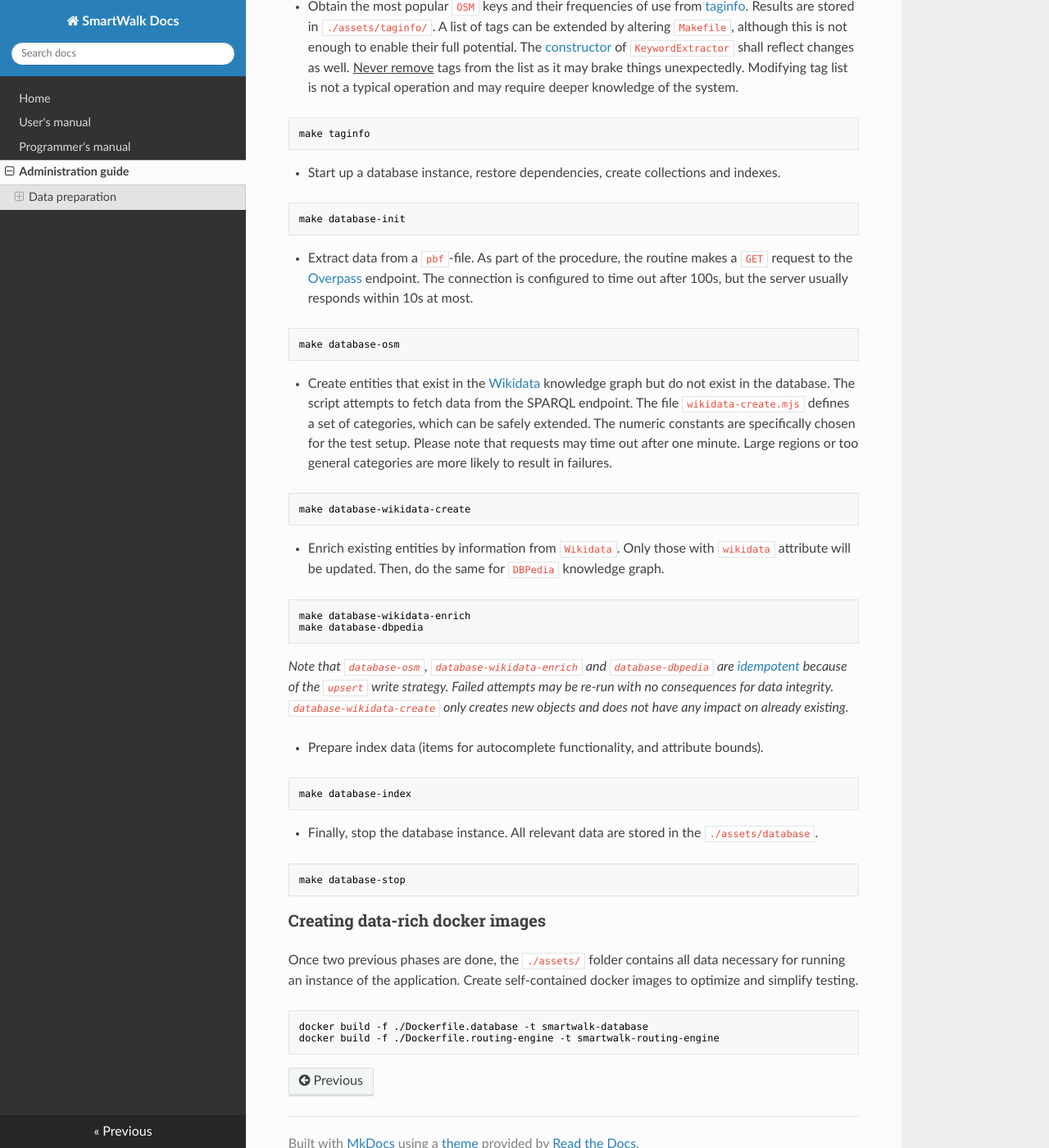
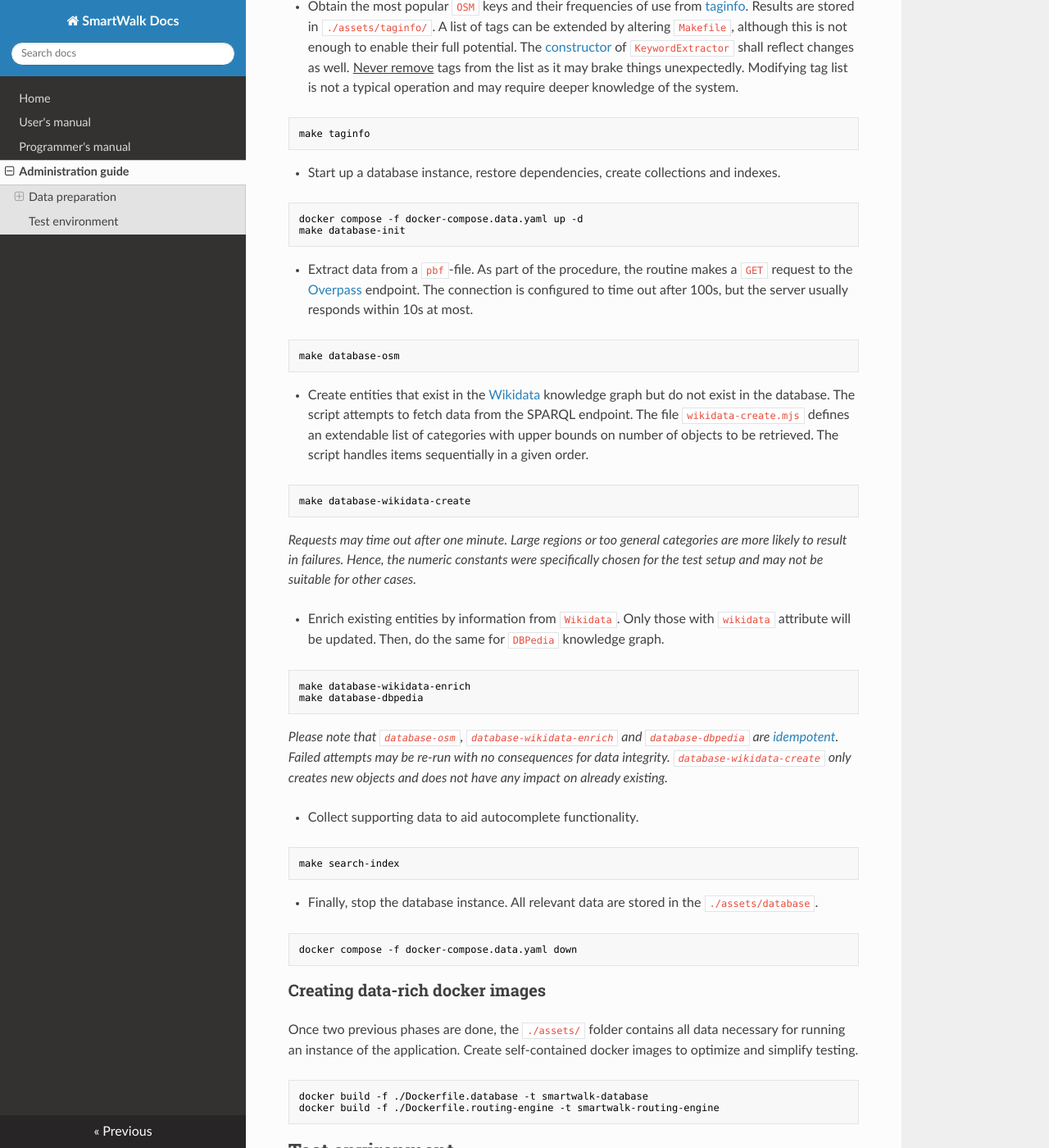
Before and after one commit to zhukovdm/smartwalk, an MkDocs documentation site: the page built from docs/content/admin.md, in a window 1280 px wide and 1400 px high, scrolled down 1250 px. Shown: the whole window at 82% size. Built offline with MkDocs 1.6.1, drawn with Linux system fonts in a browser that asks for light colours; nearby versions of some CDN libraries; some of the changed text lies outside the part shown.

Commit message:
update search index build

````diff
--- a/docs/content/admin.md
+++ b/docs/content/admin.md
@@ -32,7 +32,7 @@
 
 - Generate data for a routing engine via `make routing-engine`. The command pulls the [docker image](https://hub.docker.com/r/osrm/osrm-backend/) and builds a search structure in several consecutive phases. The results are stored in the `./assets/routing-engine/`.
 
-*Note that an instance of OSRM can use only one `osrm`-file at a time. This limitation can be overcome via merging (see [osmosis](https://gis.stackexchange.com/a/242880)). Furthermore, routing data can be extracted for different countries and kept in the same folder as long as original `pbf`-files have distinct names, a particular region can be decided later.*
+*An instance of OSRM can use [only one](https://help.openstreetmap.org/questions/64867/osrm-routed-for-multiple-countries) `osrm`-file at a time. This limitation can be overcome via merging (see [osmosis](https://gis.stackexchange.com/a/242880)). Furthermore, routing data can be extracted for different countries and kept in the same folder as long as original `pbf`-files have distinct names, a particular region can be decided later.*
 
 ### Dataset ingestion
 
@@ -45,6 +45,7 @@
 - Start up a database instance, restore dependencies, create collections and indexes.
 
 ```bash
+docker compose -f docker-compose.data.yaml up -d
 make database-init
 ```
 
@@ -54,11 +55,13 @@
 make database-osm
 ```
 
-- Create entities that exist in the [Wikidata](https://www.wikidata.org/wiki/Wikidata:Main_Page) knowledge graph but do not exist in the database. The script attempts to fetch data from the SPARQL endpoint. The file `wikidata-create.mjs` defines a set of categories, which can be safely extended. The numeric constants are specifically chosen for the test setup. Please note that requests may time out after one minute. Large regions or too general categories are more likely to result in failures.
+- Create entities that exist in the [Wikidata](https://www.wikidata.org/wiki/Wikidata:Main_Page) knowledge graph but do not exist in the database. The script attempts to fetch data from the SPARQL endpoint. The file `wikidata-create.mjs` defines an extendable list of categories with upper bounds on number of objects to be retrieved. The script handles items sequentially in a given order.
 
 ```bash
 make database-wikidata-create
 ```
+
+*Requests may time out after one minute. Large regions or too general categories are more likely to result in failures. Hence, the numeric constants were specifically chosen for the test setup and may not be suitable for other cases.*
 
 - Enrich existing entities by information from `Wikidata`. Only those with `wikidata` attribute will be updated. Then, do the same for `DBPedia` knowledge graph.
 
@@ -67,18 +70,18 @@
 make database-dbpedia
 ```
 
-*Note that `database-osm`, `database-wikidata-enrich` and `database-dbpedia` are [idempotent](https://en.wikipedia.org/wiki/Idempotence#Idempotent_functions) because of the `upsert` write strategy. Failed attempts may be re-run with no consequences for data integrity. `database-wikidata-create` only creates new objects and does not have any impact on already existing.*
+*Please note that `database-osm`, `database-wikidata-enrich` and `database-dbpedia` are [idempotent](https://en.wikipedia.org/wiki/Idempotence#Idempotent_functions). Failed attempts may be re-run with no consequences for data integrity. `database-wikidata-create` only creates new objects and does not have any impact on already existing.*
 
-- Prepare index data (items for autocomplete functionality, and attribute bounds).
+- Collect supporting data to aid autocomplete functionality.
 
 ```bash
-make database-index
+make search-index
 ```
 
 - Finally, stop the database instance. All relevant data are stored in the `./assets/database`.
 
 ```bash
-make database-stop
+docker compose -f docker-compose.data.yaml down
 ```
 
 ### Creating data-rich docker images
@@ -89,3 +92,5 @@
 docker build -f ./Dockerfile.database -t smartwalk-database
 docker build -f ./Dockerfile.routing-engine -t smartwalk-routing-engine
 ```
+
+## Test environment
````
Also changed, not shown: 2 other files.
